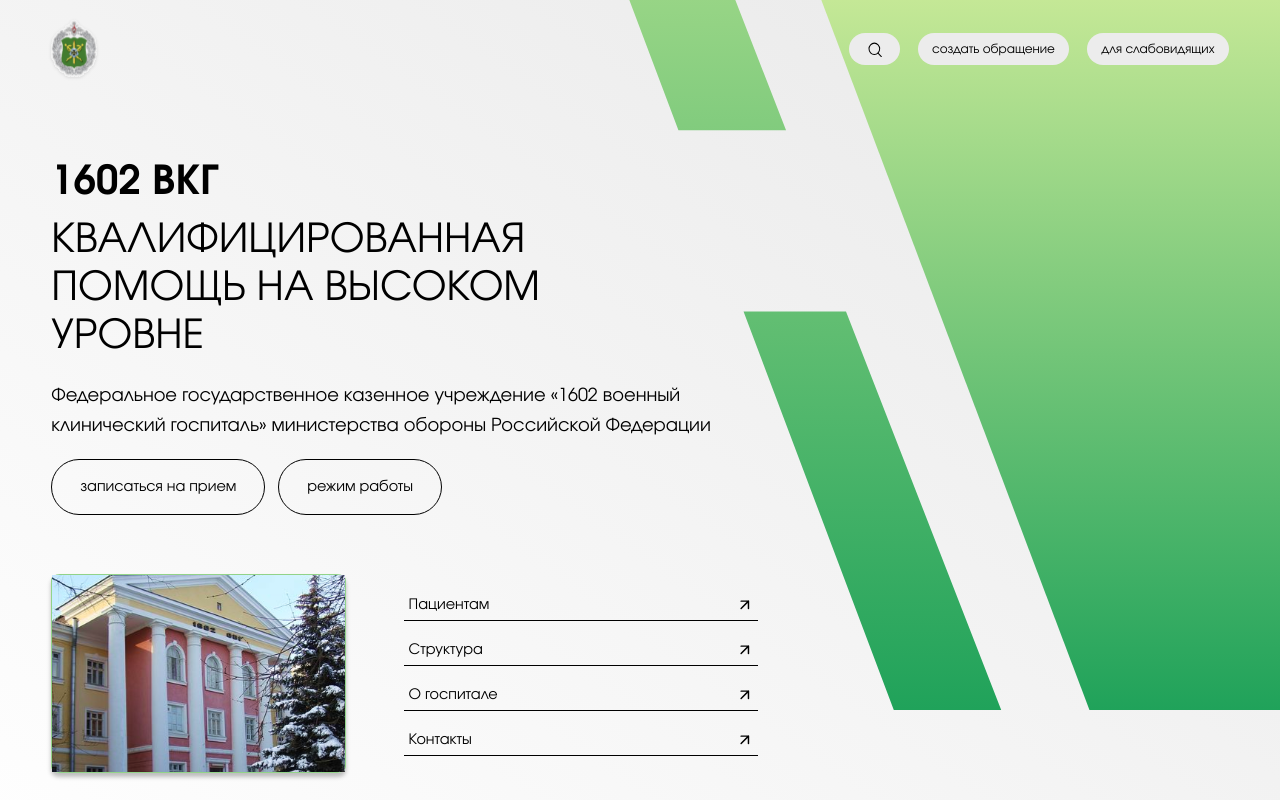
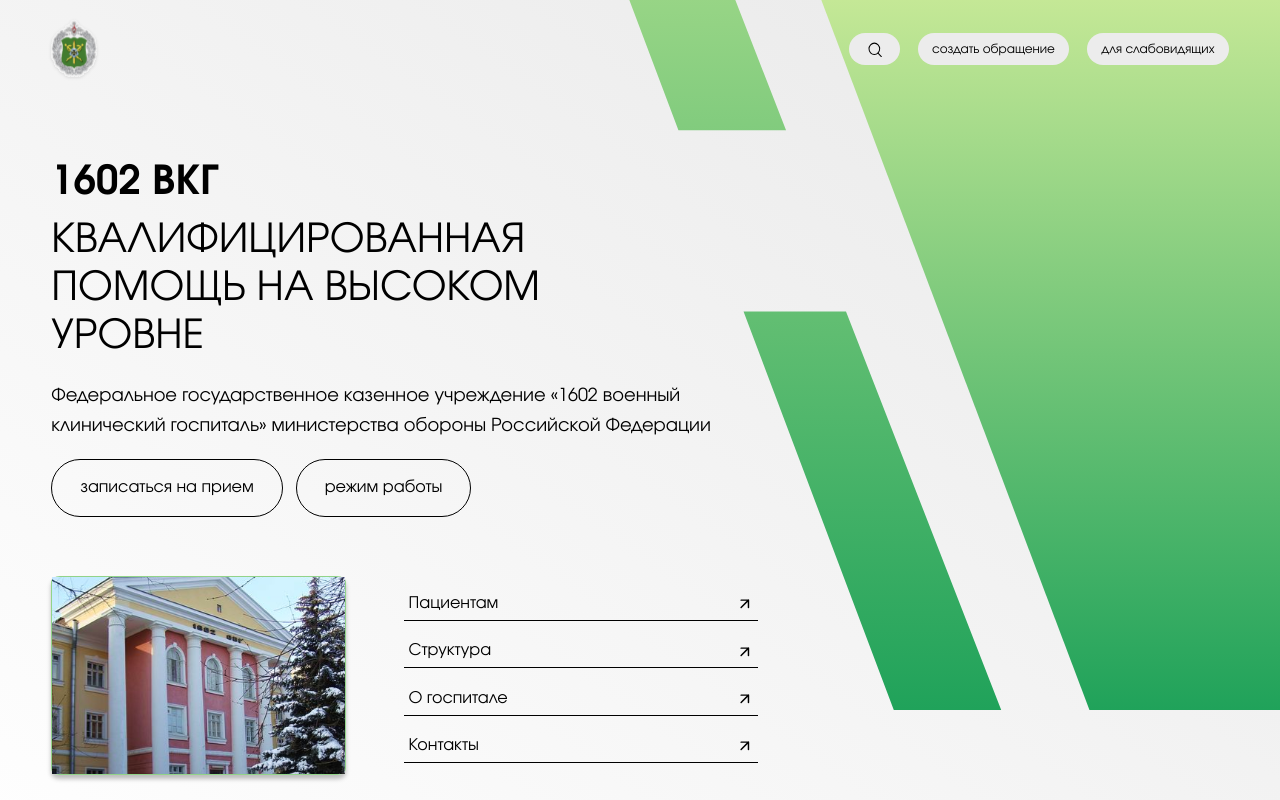
Before and after one commit to jestyrn-del/Hospital-website, a React (Vite) app: page /#/ in a window 1280 px wide. Shown: the top 800 px of the page. Built offline with nearby package versions, Linux system fonts and the light colour scheme.

Commit message:
Home-page: change font size for lin elements

```diff
--- a/src/styles/global.css
+++ b/src/styles/global.css
@@ -197,7 +197,7 @@ button:focus-visible, a:focus-visible, input:focus-visible, textarea:focus-visib
 
     color: #000000;
 
-    font-size: 1.8vh;
+    font-size: 2vh;
     line-height: 1.5;
 
     cursor: pointer;
@@ -242,20 +242,19 @@ button:focus-visible, a:focus-visible, input:focus-visible, textarea:focus-visib
     border-radius: 2vh;
 }
 
-.base-link:hover, .base-link:hover svg:first-of-type,
-.button-link:hover, .button-link:hover svg:first-of-type {
-    color: #4D795F;
-    border-color: #4D795F;
+.base-link:hover, .base-link:hover svg:first-of-type {
     opacity: 0.9;
 }
 
 .button-link:hover, .button-link:hover svg:first-of-type {
     box-shadow: 0 4px 15px rgba(0, 0, 0, 0.1);
+    color: #4D795F;
+    border-color: #4D795F;
 }
 
 .base-link:hover svg:first-of-type,
 .button-link:hover svg:first-of-type {
-    transform: translate(0.2vw, -0.2vh);
+    transform: rotate(45deg);
 }
 
 
```
